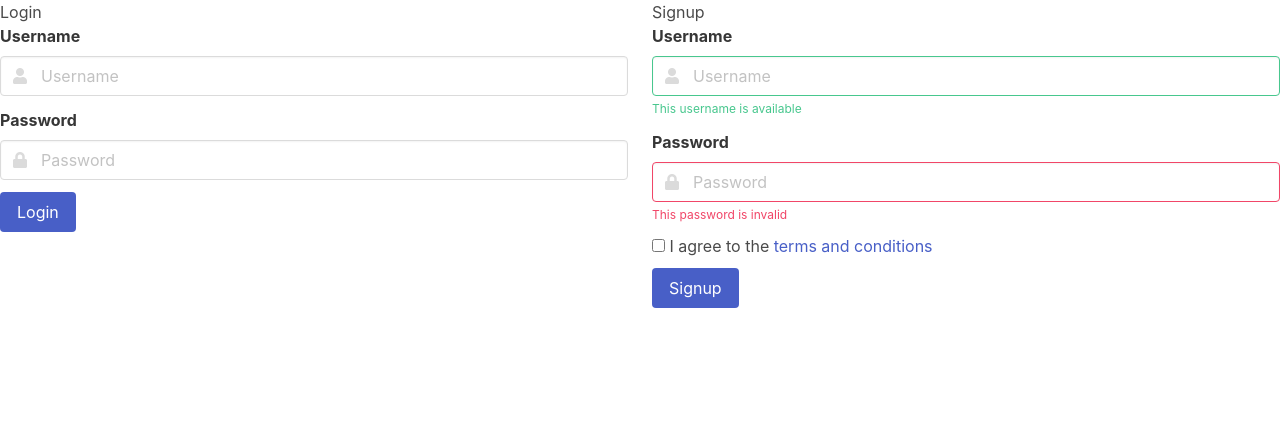
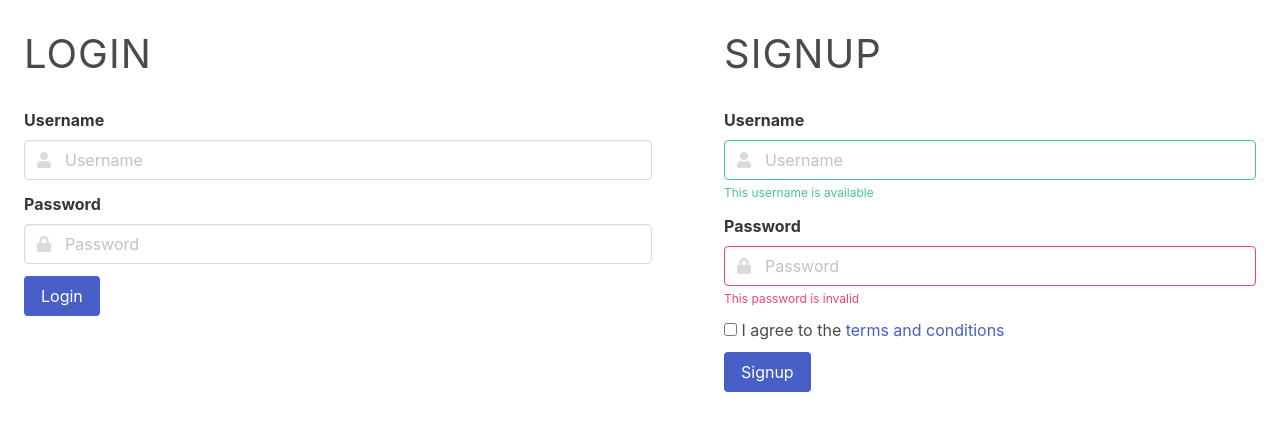
Before and after one commit to CodingNav/Tech-Blog, a Node project: template views/login.handlebars in a window 1280 px wide. Shown: the part 69-500 px from the top of the page. Run offline with Node 20 templates, Linux system fonts and the light colour scheme; the template is opened without the code that fills it, so the values that code supplies are empty; some libraries are stand-ins or nearby versions.

Commit message:
Styled login/signup page

```diff
--- a/views/login.handlebars
+++ b/views/login.handlebars
@@ -1,9 +1,9 @@
 <div class="columns">
 
     {{!-- Login --}}
-    <div class="column is-half">
+    <div class="column is-half m-5">
         <form class="login-form">
-        <h1>Login</h1>
+        <h1 class="heading mb-5">Login</h1>
 
         {{!-- username --}}
         <div class="field">
@@ -37,9 +37,9 @@
     </div>
 
     {{!-- Signup --}}
-    <div class="column">
+    <div class="column m-5">
         <form class="signup-form">
-        <h1>Signup</h1>
+        <h1 class="heading mb-5">Signup</h1>
 
         {{!-- username --}}
         <div class="field">
```
